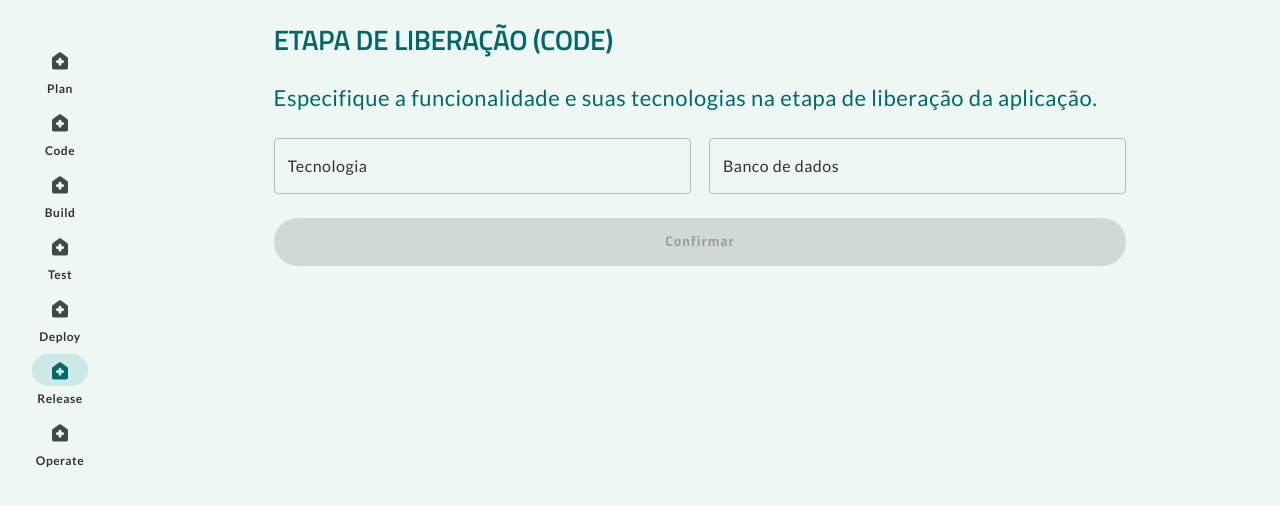
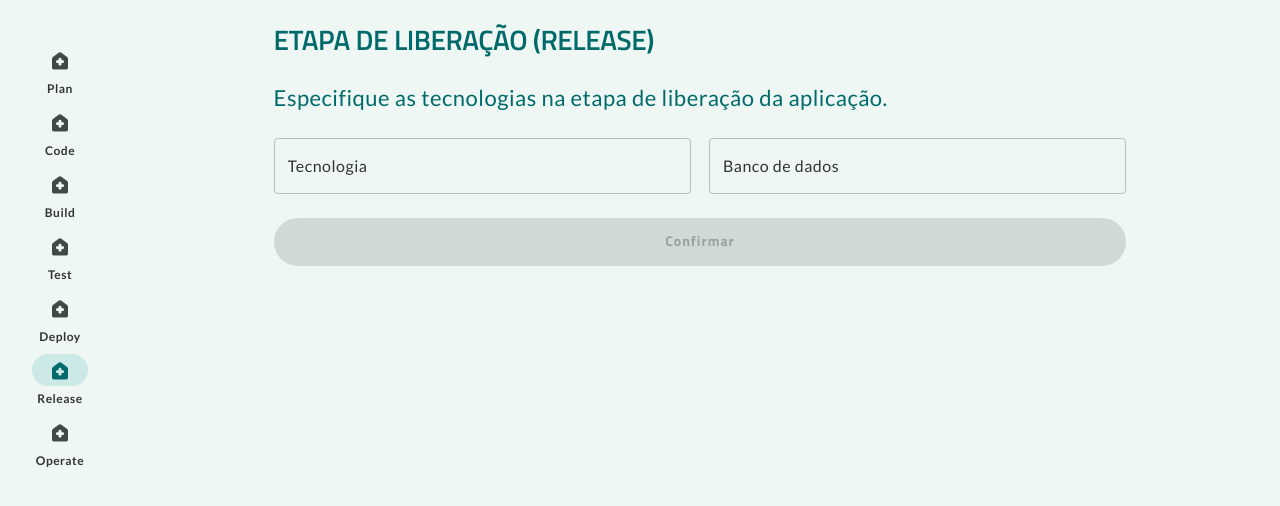
Before and after one commit to thiagonery/DevSecOps_TCC_IA-1, a React (Vite) app in the folder client/: page /release in a window 1280 px wide. Shown: the top 506 px of the page. Built offline with nearby package versions, Linux system fonts and the light colour scheme.

Commit message:
feat: change texts in ReleaseScreen

```diff
--- a/client/src/screens/Release/ReleaseScreen.tsx
+++ b/client/src/screens/Release/ReleaseScreen.tsx
@@ -34,11 +34,10 @@ export const ReleaseScreen: React.FC = () => {
     <Background drawerFocus="release">
       <Box gap="24px">
         <Text variant="h1" color={theme.palette.primary.main}>
-          ETAPA DE LIBERAÇÃO (CODE)
+          ETAPA DE LIBERAÇÃO (RELEASE)
         </Text>
         <Text fontSize="22px" color={theme.palette.primary.main}>
-          Especifique a funcionalidade e suas tecnologias na etapa de liberação
-          da aplicação.
+          Especifique as tecnologias na etapa de liberação da aplicação.
         </Text>
 
         <Box flexDirection="row" gap="18px">
```
